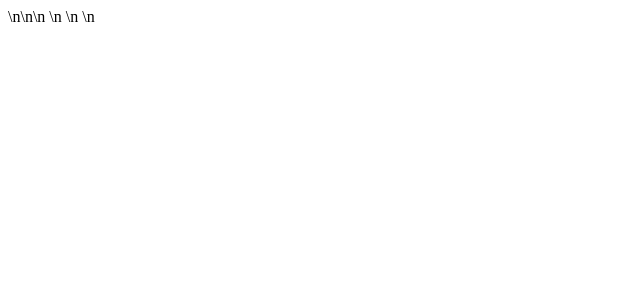
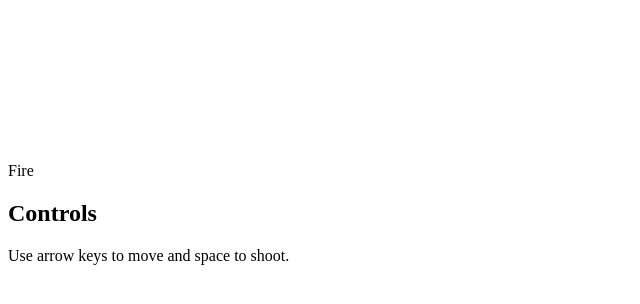
Before and after one commit to ellobo66CH/SpaceInvaderClone, a plain HTML site: page index.html in a window 1280 px wide. Shown: the whole page, without its empty margins (0-640 px from the left). Drawn offline with Linux system fonts and the light colour scheme.

Commit message:
Update index.html with full restored HTML content

```diff
--- a/index.html
+++ b/index.html
@@ -1 +1,21 @@
-<!DOCTYPE html>\n<html lang="en">\n<head>\n    <meta charset="UTF-8">\n    <meta name="viewport" content="width=device-width, initial-scale=1.0">\n    <title>Space Invaders Clone</title>\n    <style>\n        #gameWrap {\n            width: min(100%, 600px);\n            padding: env(safe-area-inset);\n            touch-action: none;\n        }\n        canvas {\n            width: 100%;\n            height: auto;\n        }\n        h1 {\n            font-size: 2em;\n        }\n        @media (max-width: 600px) {\n            h1 {\n                font-size: 1.5em;\n            }\n            h2 {\n                display: none;\n            }\n        }\n    <\/style>\n</head>\n<body>\n    <div id="gameWrap">\n        <h1>Space Invaders</h1>\n        <h2>Player 1</h2>\n        <canvas id="gameCanvas"></canvas>\n        <canvas id="fireBtn"></canvas>\n    </div>\n</body>\n</html>
+<!DOCTYPE html>
+<html lang="en">
+<head>
+    <meta charset="UTF-8">
+    <meta name="viewport" content="width=device-width, initial-scale=1.0">
+    <title>Space Invader Clone</title>
+    <link rel="stylesheet" href="styles.css">
+</head>
+<body>
+    <div id="gameContainer">
+        <canvas id="hudCanvas"></canvas>
+        <canvas id="gameCanvas"></canvas>
+        <div id="fireBtn" class="overlay">Fire</div>
+    </div>
+    <section id="controls">
+        <h2>Controls</h2>
+        <p>Use arrow keys to move and space to shoot.</p>
+    </section>
+    <script type="module" src="game.js"></script>
+</body>
+</html>
```
